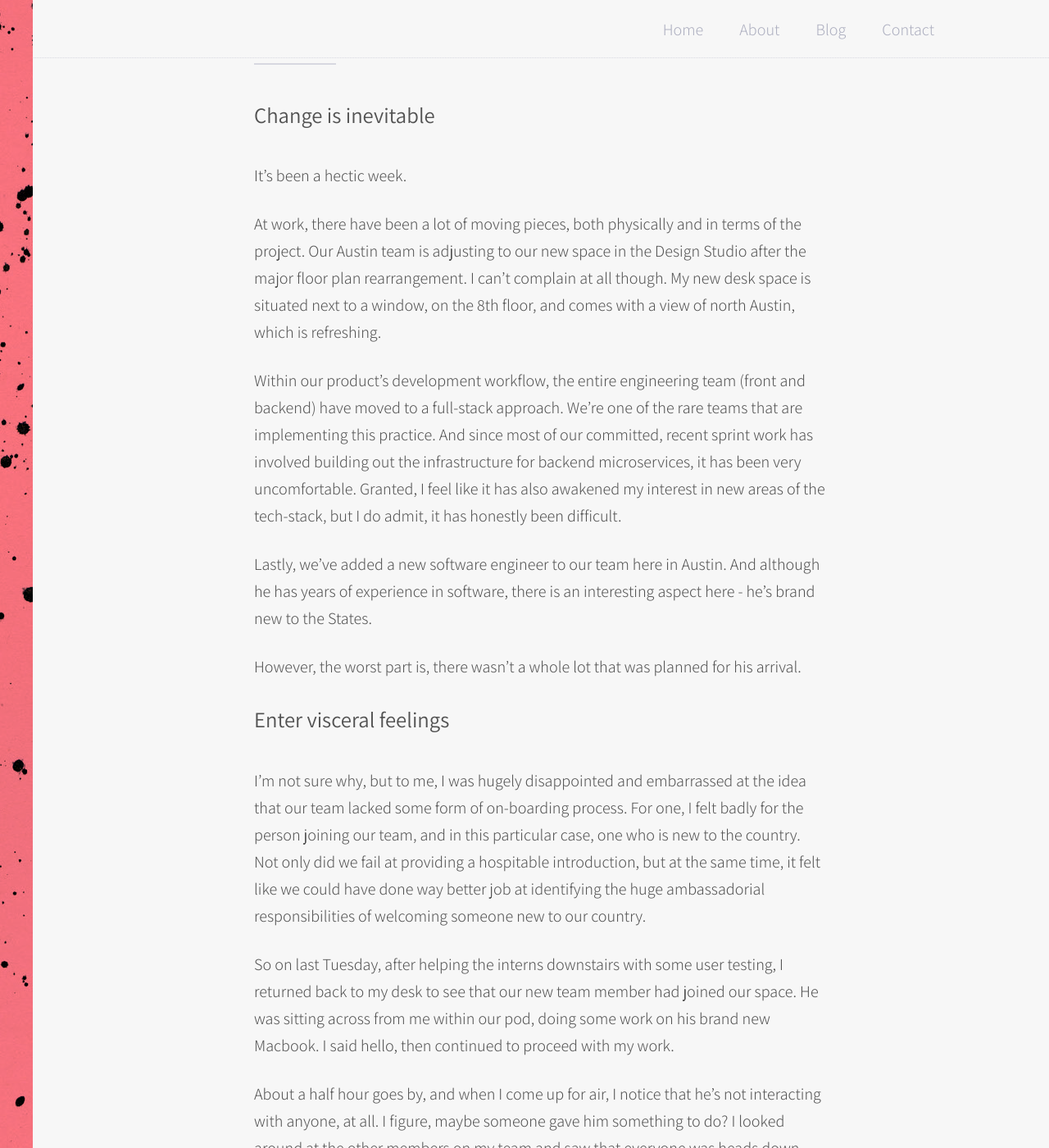
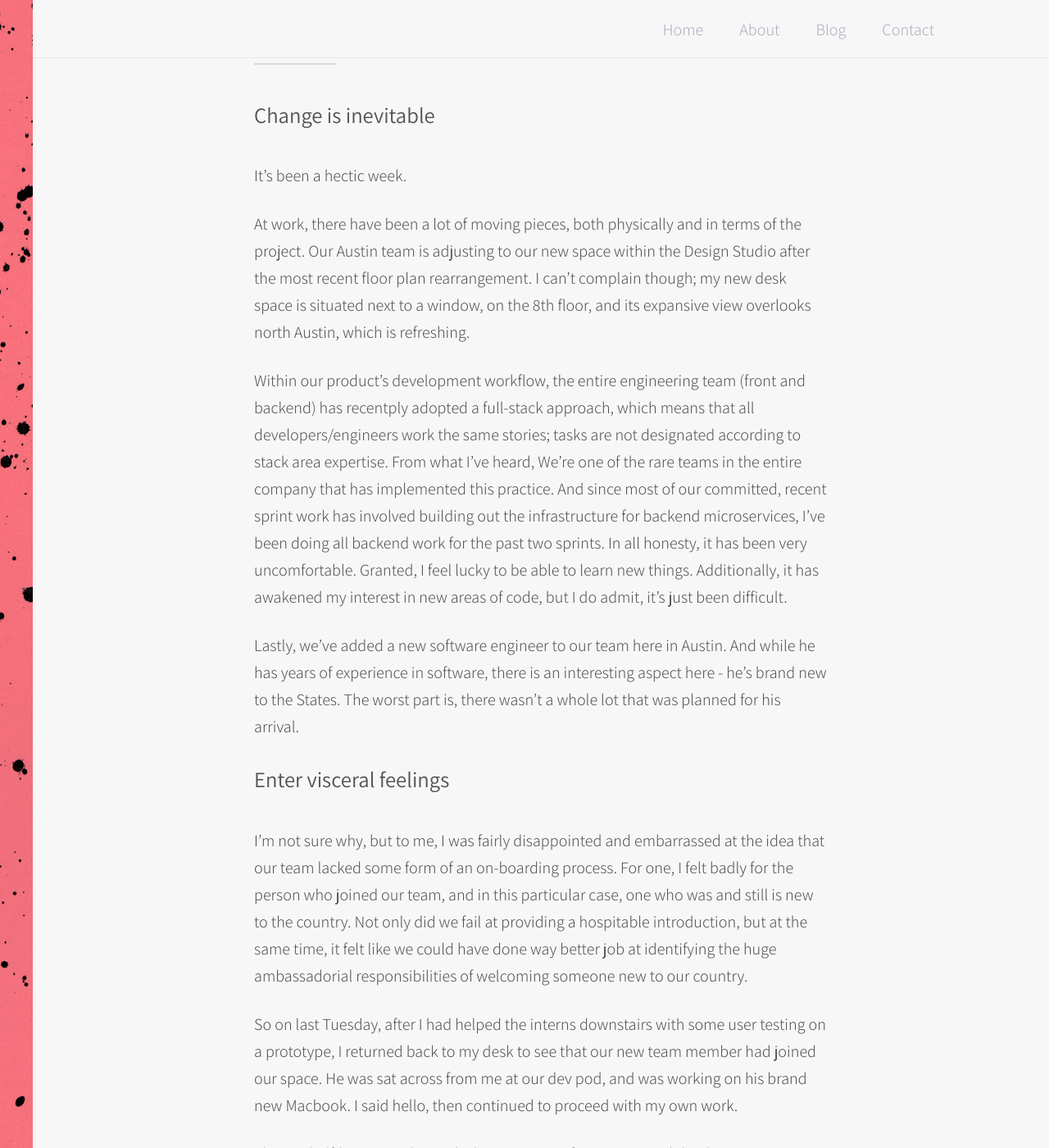
Before and after one commit to techtolentino/techtolentino.github.io, a Jekyll site: the page built from _posts/2016-08-02-welcome-to-the-squad.md, in a window 1280 px wide and 1400 px high, scrolled down 271 px. Shown: the whole window at 82% size. Built offline with Jekyll 4.4.1, drawn with Linux system fonts in a browser that asks for light colours; some of the changed text lies outside the part shown.

Commit message:
corrections on last post, should be good

```diff
--- a/_posts/2016-08-02-welcome-to-the-squad.md
+++ b/_posts/2016-08-02-welcome-to-the-squad.md
@@ -8,25 +8,23 @@
 
 It's been a hectic week.
 
-At work, there have been a lot of moving pieces, both physically and in terms of the project. Our Austin team is adjusting to our new space in the Design Studio after the major floor plan rearrangement. I can't complain at all though. My new desk space is situated next to a window, on the 8th floor, and comes with a view of north Austin, which is refreshing.
+At work, there have been a lot of moving pieces, both physically and in terms of the project. Our Austin team is adjusting to our new space within the Design Studio after the most recent floor plan rearrangement. I can't complain though; my new desk space is situated next to a window, on the 8th floor, and its expansive view overlooks north Austin, which is refreshing.
 
-Within our product's development workflow, the entire engineering team (front and backend) have moved to a full-stack approach. We're one of the rare teams that are implementing this practice. And since most of our committed, recent sprint work has involved building out the infrastructure for backend microservices, it has been very uncomfortable. Granted, I feel like it has also awakened my interest in new areas of the tech-stack, but I do admit, it has honestly been difficult.
+Within our product's development workflow, the entire engineering team (front and backend) has recentply adopted a full-stack approach, which means that all developers/engineers work the same stories; tasks are not designated according to stack area expertise. From what I've heard, We're one of the rare teams in the entire company that has implemented this practice. And since most of our committed, recent sprint work has involved building out the infrastructure for backend microservices, I've been doing all backend work for the past two sprints. In all honesty, it has been very uncomfortable. Granted, I feel lucky to be able to learn new things. Additionally, it has awakened my interest in new areas of code, but I do admit, it's just been difficult.
 
-Lastly, we've added a new software engineer to our team here in Austin. And although he has years of experience in software, there is an interesting aspect here - he's brand new to the States.
-
-However, the worst part is, there wasn't a whole lot that was planned for his arrival.
+Lastly, we've added a new software engineer to our team here in Austin. And while he has years of experience in software, there is an interesting aspect here - he's brand new to the States. The worst part is, there wasn't a whole lot that was planned for his arrival.
 
 #### Enter visceral feelings
 
-I'm not sure why, but to me, I was hugely disappointed and embarrassed at the idea that our team lacked some form of on-boarding process. For one, I felt badly for the person joining our team, and in this particular case, one who is new to the country. Not only did we fail at providing a hospitable introduction, but at the same time, it felt like we could have done way better job at identifying the huge ambassadorial responsibilities of welcoming someone new to our country.
+I'm not sure why, but to me, I was fairly disappointed and embarrassed at the idea that our team lacked some form of an on-boarding process. For one, I felt badly for the person who joined our team, and in this particular case, one who was and still is new to the country. Not only did we fail at providing a hospitable introduction, but at the same time, it felt like we could have done way better job at identifying the huge ambassadorial responsibilities of welcoming someone new to our country.
 
-So on last Tuesday, after helping the interns downstairs with some user testing, I returned back to my desk to see that our new team member had joined our space. He was sitting across from me within our pod, doing some work on his brand new Macbook. I said hello, then continued to proceed with my work.
+So on last Tuesday, after I had helped the interns downstairs with some user testing on a prototype, I returned back to my desk to see that our new team member had joined our space. He was sat across from me at our dev pod, and was working on his brand new Macbook. I said hello, then continued to proceed with my own work.
 
-About a half hour goes by, and when I come up for air, I notice that he's not interacting with anyone, at all. I figure, maybe someone gave him something to do? I looked around at the other members on my team and saw that everyone was heads down, focused on work with earphones in/headphones on - just a pretty normal scene on my team.
+About a half-hour went by, and when I came up for air, I noticed that he wasn't interacting with anyone, at all. I figured, _maybe someone gave him something to do?, and he was working on it?_ I looked around at the other members of the team and saw that everyone was heads down, focused on work with earphones in/headphones on - a normal scene on my team.
 
-I dive back into my work.
+I made a mental note of my observations, then dove back into the code.
 
-Another half hour goes by and still the same thing - the team is working, the new guy is sitting and staring at his computer. At this point, I decided to speak up.
+After another half-hour passed and nothing changed - the team is working, the new guy was busy at his computer. I wondered if I had missed something, for example, maybe they already did introductions, or a tour, or already put him onto something to work on. At that point, I decided to speak up.
 
 I began by asking questions.
 
@@ -36,21 +34,23 @@
 
 _Hmmm... ok_ - that was my external response.
 
-But internally, I was actually shocked. Why? Because hearing this definitely opened my eyes to where we _truly needed to start_. While one might (safely) assume that we start off by enabling him to write code or maybe dive into the mission and vision of our project, in that moment, I realized that this guy was re-establishing his entire life situation. This was about way more than just code.
+But internally, I was actually shocked. Why? Because hearing this definitely opened my eyes to where we _truly needed to start_. While one might (safely) assume that we start off by enabling him to write code or perhaps discuss the domain specifics of our project, in that moment, I realized that this guy was re-establishing his entire life situation.
 
-Realizing this left me with mixed feelings.
+This was about way more than just code, and realizing that left me with mixed feelings.
 
-On the one side, I felt humbled and vulnerable (maybe **for** him), mostly because I can relate to this on a personal level. I've lived in many places and moved a ton, growing up, so I am aware of what it's like being new to a city and new to a country. I remember what it was like to relocate my family to Austin, a place where we'd have no having any connections or support network. Then on the other hand, I was considerably upset that I, myself, didn't do _anything_ to prepare for his first day.
+On the one side, I felt humbled and vulnerable (maybe **for** him), mostly because I can relate to this on a personal level. I've lived in many places and moved a ton of times.  So I am mindful of what it's like to be new to a city or country. I remember what it was like to relocate my family to Austin, a place where we'd have no familial connections or support network. Then on the other hand, I was considerably upset that I, myself, didn't do _anything_ to prepare for this moment.
 
-Sure, you can say that this should be an HR responsibility, or even a team obligation. But for me, being member on this team, meant that I was naturally an accountable part of the equation.
+Sure, one might argue that this is an HR responsibility, or even a wider team obligation. But for me, being member on this team, meant that I was naturally an accountable part of the equation.
 
-After a few minutes of chatting, I learned that he needed a full-on introduction to not only our team and our product, but he also needed a quick run down of some bare essentials. I offered to give him a ride home that evening so that I can point out some places of interest that he might want to know about.
+After a few minutes of chatting, I learned that he needed a full-on introduction to not only our team and our product, but he also needed a quick run down of some bare essentials. He needed to know things like where to buy groceries, where to establish a bank account, what's in his community, etc. Consequently, I offered to give him a ride home that evening with the intent of pointing out some places of interest that he might want to know about.
 
 #### Fixing the situation
 
-Over the past week, I have picked him up for work (6:45 am, my schedule), and give him a ride home at the end of the day. On more than one occasion, we'll discuss software-related topics such as things like Node, async Javascript, microservices, etc.
+When we pulled into his complex, I offered to pick him up the next morning. The only caveat was, I wake up at 4:00 AM, and begin my commute into the office at around 6:30 AM (mainly to beat traffic, but mostly to avoid Texas heat). What's interesting is that this picking up/dropping off has become a part of my commute - it became a routine for me, and I imagine it will be this way until he has established his own car situation.
 
-But, more importantly, this has not only given us the chance to establish a friendship, but it has also been a great opportunity to exchange ideas, share stories of each other's culture, and answer questions about our team.
+On more than one occasion, we'll discuss software-related topics such as things like Node, security, async Javascript, microservices, etc. These have been fascinating conversations because there's a lot about tech that I still don't know. But, more importantly, this has also afforded us the chance to establish a friendship, exchange ideas, share stories of each other's culture, and answer questions about our team.
+
+And while this I truly believe that this has made up for our lack of an on-boarding process, I still think the entire situation would've been _that much better_ had we planned something.
 
 #### How to properly on-board
 
@@ -69,4 +69,6 @@
 
 At least in my opinion it's not.
 
-For me at least, it's about fostering a healthy team culture, and that starts in the beginning.
+In my humble opinion, the proper on-boarding of a new team addition is about fostering a healthy team culture from the get go, and I believe it is something that every individual on the team is responsible for.
+
+People skills before anything.
```
